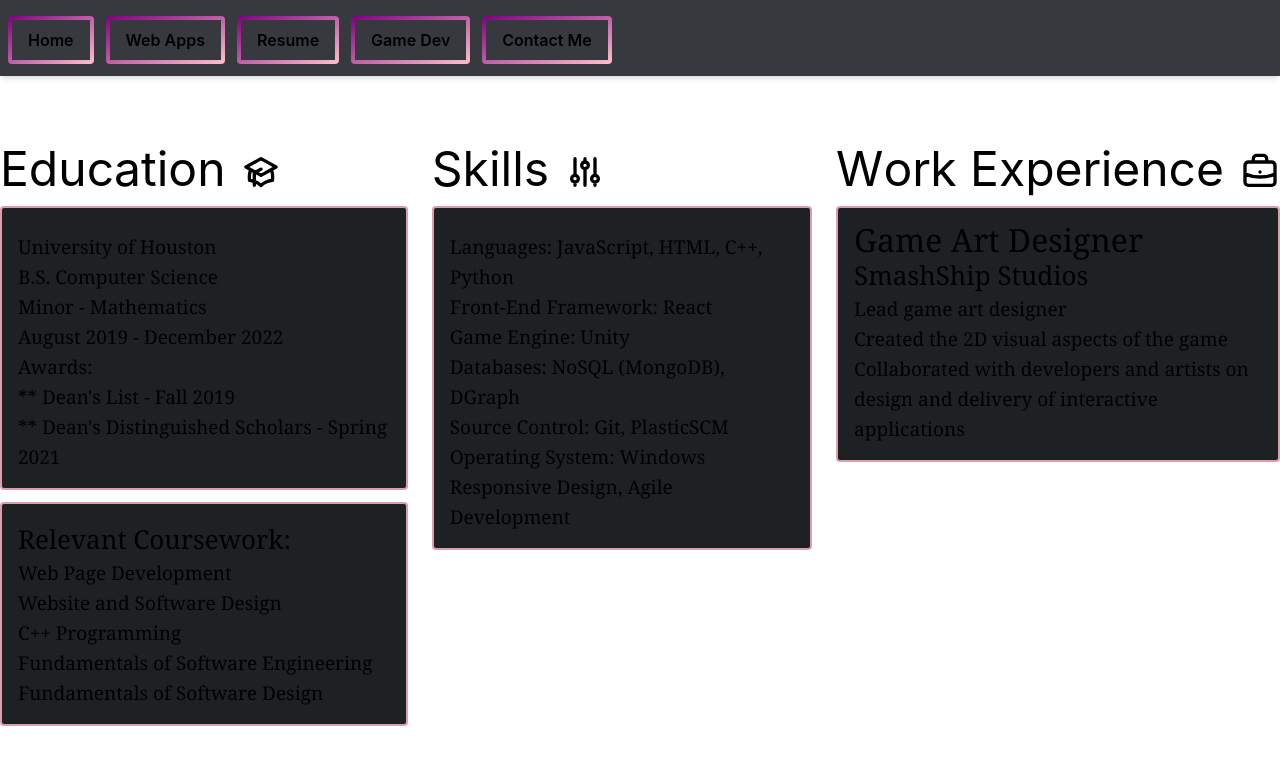
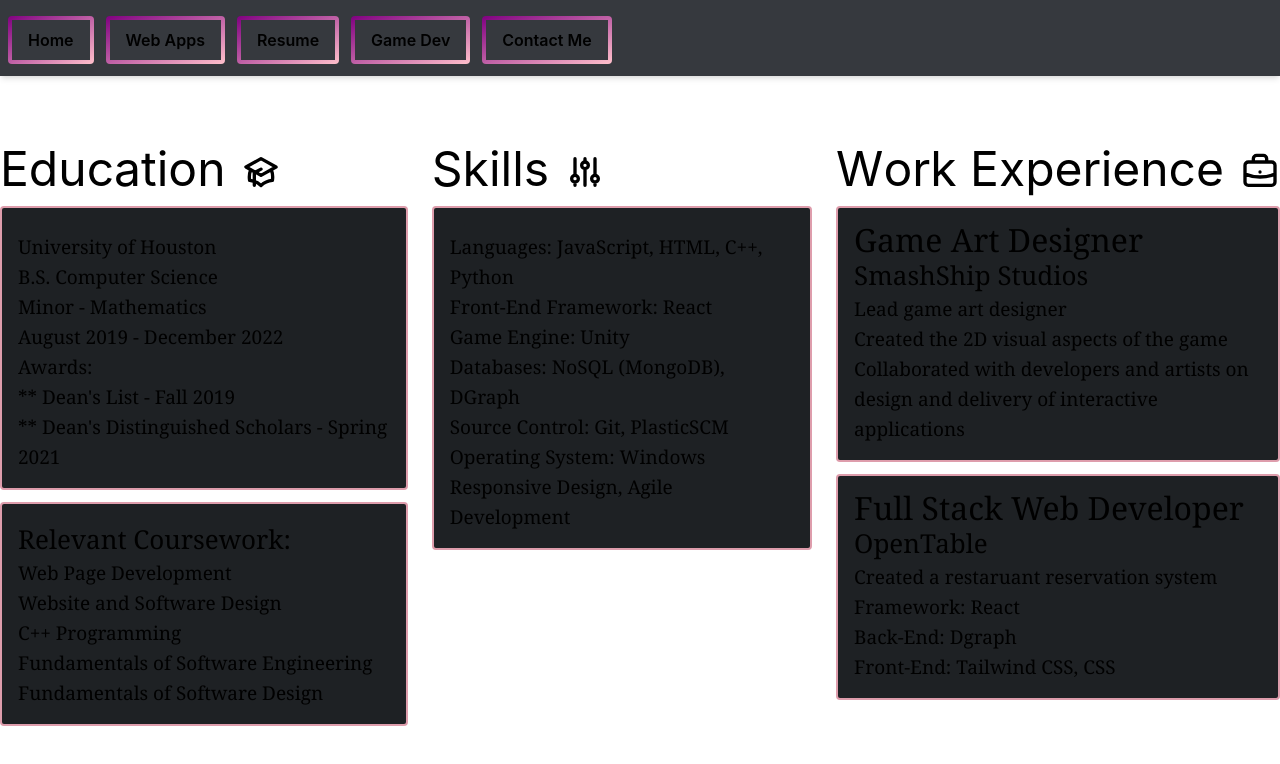
Before and after one commit to Jana-TT/personalWebsite, a Next.js app: page /resume in a window 1280 px wide. Shown: the top 764 px of the page. Built offline with nearby package versions, Linux system fonts and the light colour scheme.

Commit message:
stupid mistake

```diff
--- a/components/mainScreen/skills.tsx
+++ b/components/mainScreen/skills.tsx
@@ -11,7 +11,7 @@ export default function Skills() {
 
             <Card pageLink='gamedevelopment' title='Games' content={["2D Space Shooter: HullBreakers", "Arcade Game: Butterslide"]}/>
 
-            <Card pageLink='websites' title='Websites' content={["Reservation System: OpenTable", "Personal Portfolio: this website"]}/>
+            <Card pageLink='websites' title='Web Apps' content={["Reservation System: OpenTable", "Personal Portfolio: this website"]}/>
 
         </div>
 
--- a/pages/resume.tsx
+++ b/pages/resume.tsx
@@ -29,6 +29,9 @@ export default function Resume(){
                 <div className="pt-2">
                     <ResumeInfo title={["Game Art Designer"]} info={["Lead game art designer", "Created the 2D visual aspects of the game", "Collaborated with developers and artists on design and delivery of interactive applications"]} subcontent={["SmashShip Studios"]} />
                 </div>
+                <div className="pt-3">
+                    <ResumeInfo title={["Full Stack Web Developer"]} info={["Created a restaruant reservation system", "Framework: React", "Back-End: Dgraph", "Front-End: Tailwind CSS, CSS"]} subcontent={["OpenTable"]}/>
+                </div>
 
             </div>
 
```
